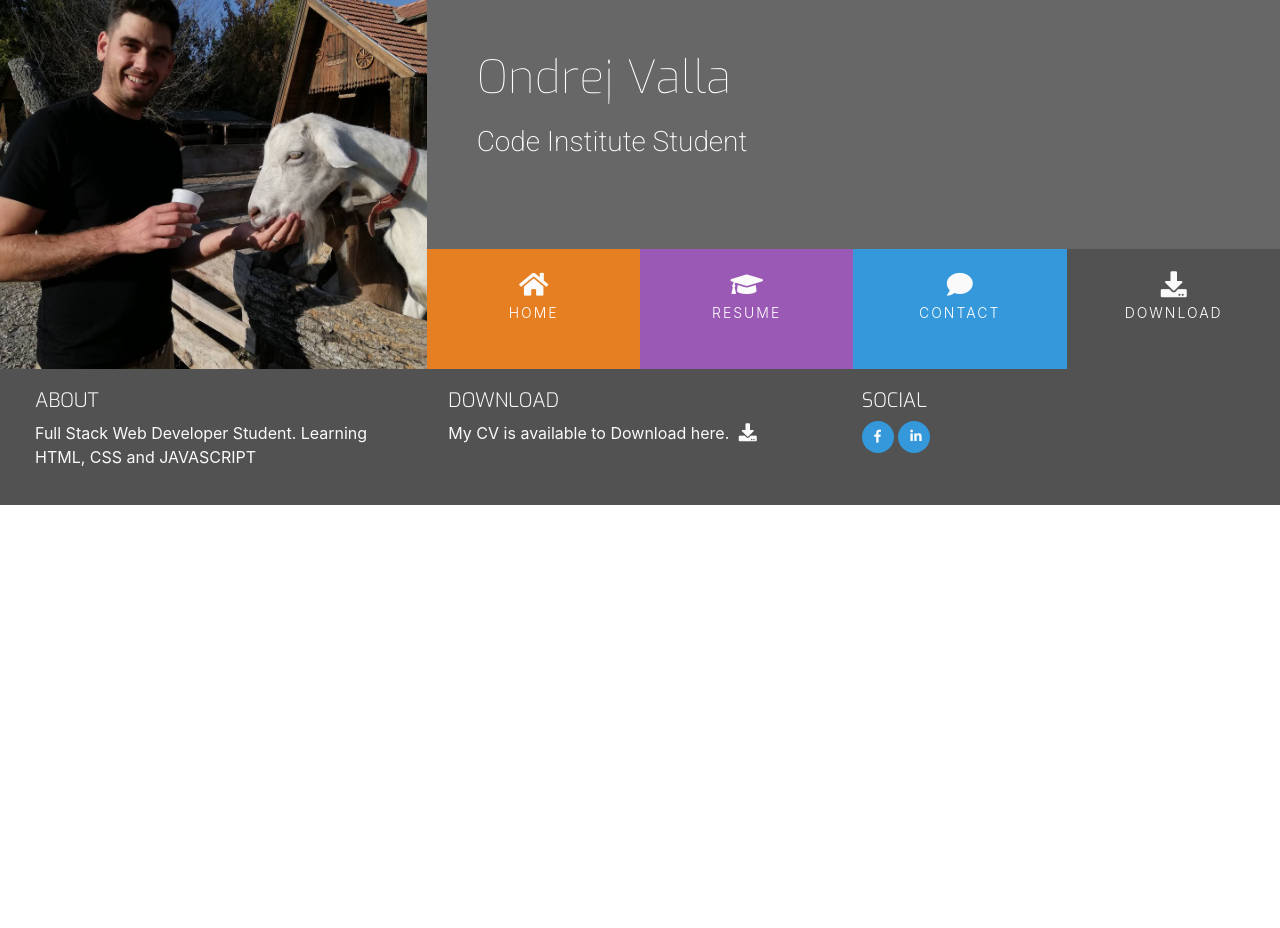
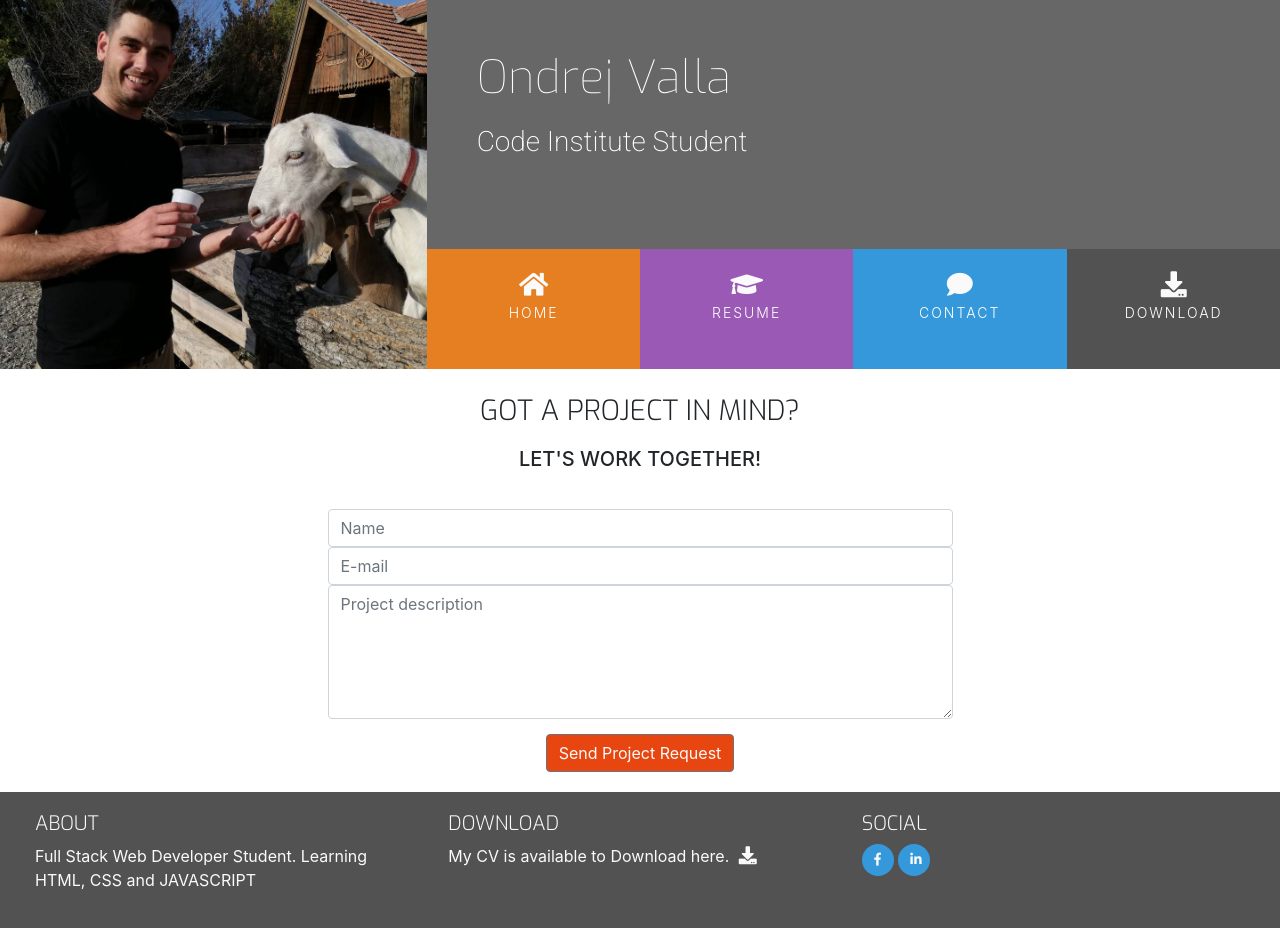
Before and after one commit to OndrejValla/UCD-Resume, a plain HTML site: page contact.html in a window 1280 px wide. Before the commit the page ends 800 px from the top, so only its background shows below. Drawn offline with nearby package versions, Linux system fonts and the light colour scheme.

Commit message:
Added CV pdf file

```diff
--- a/assets/css/style.css
+++ b/assets/css/style.css
@@ -16,6 +16,10 @@
 
 .bg-color-work-history {
     background-color: #9b59b6;
+}
+
+.bg-color-contact {
+    background-color: #ffffff;
 }
 
 .ui-menu-color-home {
@@ -336,3 +340,39 @@ footer {
 .history-items {
     margin-bottom: 30px;
 }
+
+
+
+/* -----------------------------------Contact Form */
+
+
+.contact-heading {
+    font-family: "Exo", sans-serif;
+    font-weight: 300;
+    margin-top: 25px;
+    margin-bottom: 20px;
+}
+
+.center-form {
+    padding-top: 10px;
+    margin: 0 auto;
+    max-width: 70%;
+}
+
+button[type="submit"] {
+    margin-top: 15px;
+    margin-bottom: 20px;
+    color: #fafafa;
+    background-color: #e84610;
+}
+
+/* -----------------------------------Media Queries */
+
+@media(min-width: 992px) {
+.center-form {
+    padding-top: 30px;
+    min-height: 240px;
+    margin: 0 auto;
+    max-width: 50%;
+}
+}
--- a/contact.html
+++ b/contact.html
@@ -26,16 +26,16 @@
                       <div class="col">
                           <ul id="nav" class="list-inline menucontainer">
                               <li class="col-6 col-sm-3 ui-menu-color-home list-inline-item menuitem">
-                                  <a href="#" class="hvr-sweep-to-bottom"><i class="fas fa-home" aria-hidden="true"></i><span>Home</span></a>
+                                  <a href="index.html" class="hvr-sweep-to-bottom"><i class="fas fa-home" aria-hidden="true"></i><span>Home</span></a>
                               </li>
                               <li class="col-6 col-sm-3 ui-menu-color-resume list-inline-item menuitem">
-                                  <a href="#" class="hvr-sweep-to-bottom"><i class="fas fa-graduation-cap" aria-hidden="true"></i><span>Resume</span></a>
+                                  <a href="resume.html" class="hvr-sweep-to-bottom"><i class="fas fa-graduation-cap" aria-hidden="true"></i><span>Resume</span></a>
                               </li>
                               <li class="col-6 col-sm-3 ui-menu-color-contact list-inline-item menuitem">
-                                  <a href="#" class="hvr-sweep-to-bottom"><i class="fas fa-comment" aria-hidden="true"></i><span>Contact</span></a>
+                                  <a href="contact.html" class="hvr-sweep-to-bottom"><i class="fas fa-comment" aria-hidden="true"></i><span>Contact</span></a>
                               </li>
                               <li class="col-6 col-sm-3 ui-menu-color-download list-inline-item menuitem">
-                                  <a href="#" class="hvr-sweep-to-bottom"><i class="fas fa-download" aria-hidden="true"></i><span>Download</span></a>
+                                  <a href="assets/cv/Ondrej Valla C.V..pdf" target="_blank" class="hvr-sweep-to-bottom"><i class="fas fa-download" aria-hidden="true"></i><span>Download</span></a>
                               </li>
                           </ul>
                       </div>
@@ -44,7 +44,26 @@
              </div>
           </div>
     </header>
-    <section>
+    <section class="container-fluid">
+        <div class="row bg-color-contact">
+            <div class="col">
+                <h3 class="contact-heading uppercase text-center">Got a project in mind?</h3>
+                <h5 class="uppercase text-center">Let's work together!</h5>
+
+                <div class="center-form">
+                    <form>
+                        <input type="text" name="name" id="fullname" class="form-control" placeholder="Name" required />
+                        <input type="email" name="email" id="emailaddress" class="form-control" placeholder="E-mail" required />
+                        <textarea class="form-control" name="projectsummary" id="projectsummary" rows="5" placeholder="Project description" required></textarea>
+                           <div class="form-row text-center">
+                              <div class="col">
+                                  <button type="submit" class="btn btn-secondary">Send Project Request</button>
+                              </div>
+                           </div>
+                    </form>
+                </div>
+            </div>
+        </div>
 
     </section>
     <footer class="container-fluid">
@@ -56,7 +75,7 @@
             <div class="col-sm-4">
                 <h5 class="uppercase general-sub">Download</h5>
                 <p class="inline-block">My CV is available to Download here. </p>
-                <a href="#" target="_blank" class="cv-pdf"><i class="fa fa-download" aria-hidden="true"></i></a>
+                <a href="assets/cv/Ondrej Valla C.V..pdf" target="_blank" class="cv-pdf"><i class="fa fa-download" aria-hidden="true"></i></a>
                 <span class="sr-only">Download link.</span>
             </div>
             <div class="col-sm-4">
```
Also changed, not shown: index.html (+3 -3 lines), resume.html (+3 -3 lines), 1 other file.
